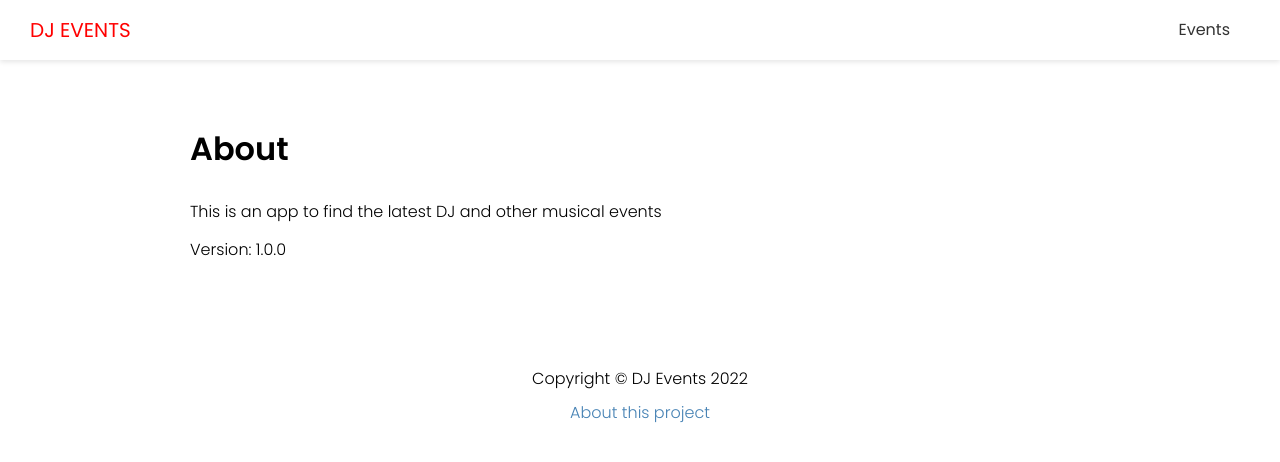
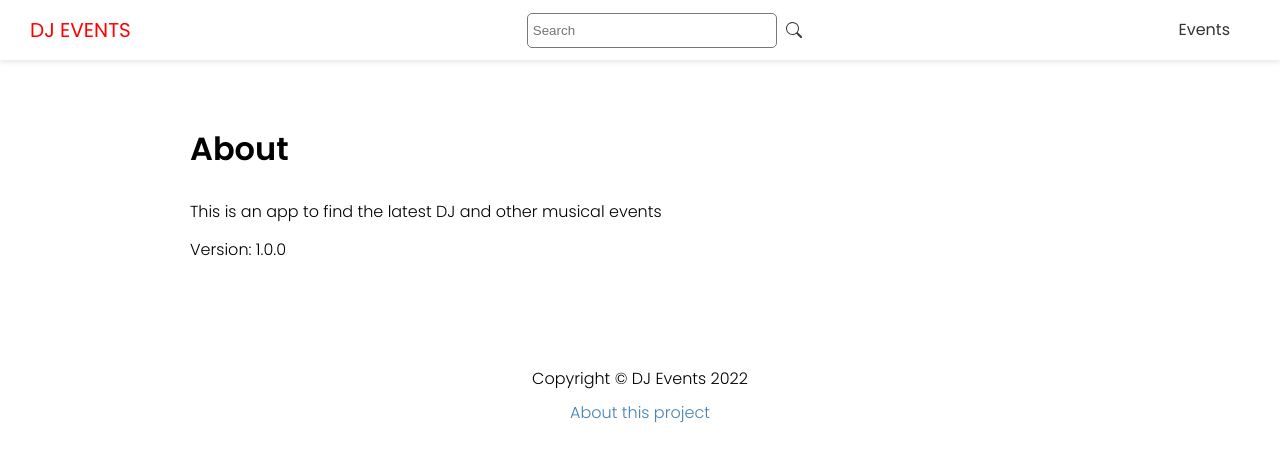
Before and after one commit to Canfry/dj-events-frontend, a Next.js app: page /about in a window 1280 px wide. Shown: the top 462 px of the page. Built offline with nearby package versions, Linux system fonts and the light colour scheme.

Commit message:
Search Component

```diff
--- a/components/Header.js
+++ b/components/Header.js
@@ -1,5 +1,6 @@
 import Link from 'next/link';
 import styles from '@/styles/Header.module.css';
+import Search from './Search';
 
 export default function Header() {
   return (
@@ -9,6 +10,7 @@
           <a>DJ Events</a>
         </Link>
       </div>
+      <Search />
 
       <nav>
         <ul>
--- /dev/null
+++ b/components/Search.js
@@ -0,0 +1,30 @@
+import { useState } from 'react';
+import { useRouter } from 'next/router';
+
+import { BsSearch } from 'react-icons/bs';
+import styles from '@/styles/Search.module.css';
+
+export default function Search() {
+  const [term, setTerm] = useState('');
+  const router = useRouter();
+
+  const handleSubmit = (e) => {
+    e.preventDefault();
+    router.push(`/events/search?term=${term}`);
+    setTerm('');
+  };
+
+  return (
+    <div className={styles.search}>
+      <form onSubmit={handleSubmit}>
+        <input
+          type='text'
+          value={term}
+          onChange={(e) => setTerm(e.target.value)}
+          placeholder='Search'
+        />
+      </form>
+      <BsSearch className={styles.icon} onClick={handleSubmit} />
+    </div>
+  );
+}
--- a/styles/Search.module.css
+++ b/styles/Search.module.css
@@ -2,3 +2,22 @@
   display: block;
   margin-top: 40px;
 }
+
+.search {
+  display: flex;
+  align-items: center;
+  justify-content: space-evenly;
+}
+
+.search input {
+  width: 250px;
+  height: 35px;
+  padding: 5px;
+  border: 1px solid #777;
+  border-radius: 5px;
+  margin-right: 0.6rem;
+}
+
+.icon {
+  cursor: pointer;
+}
```
